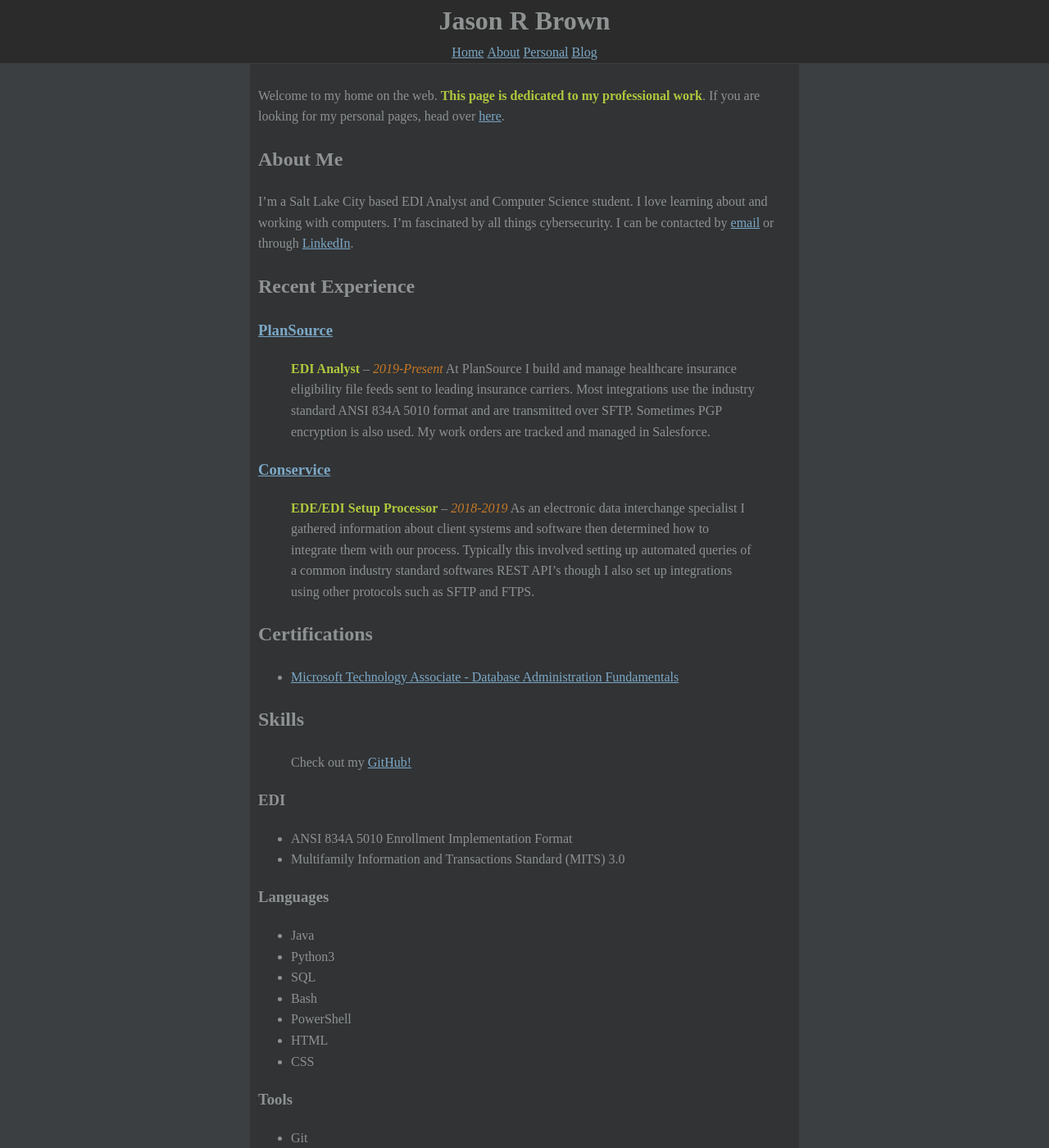
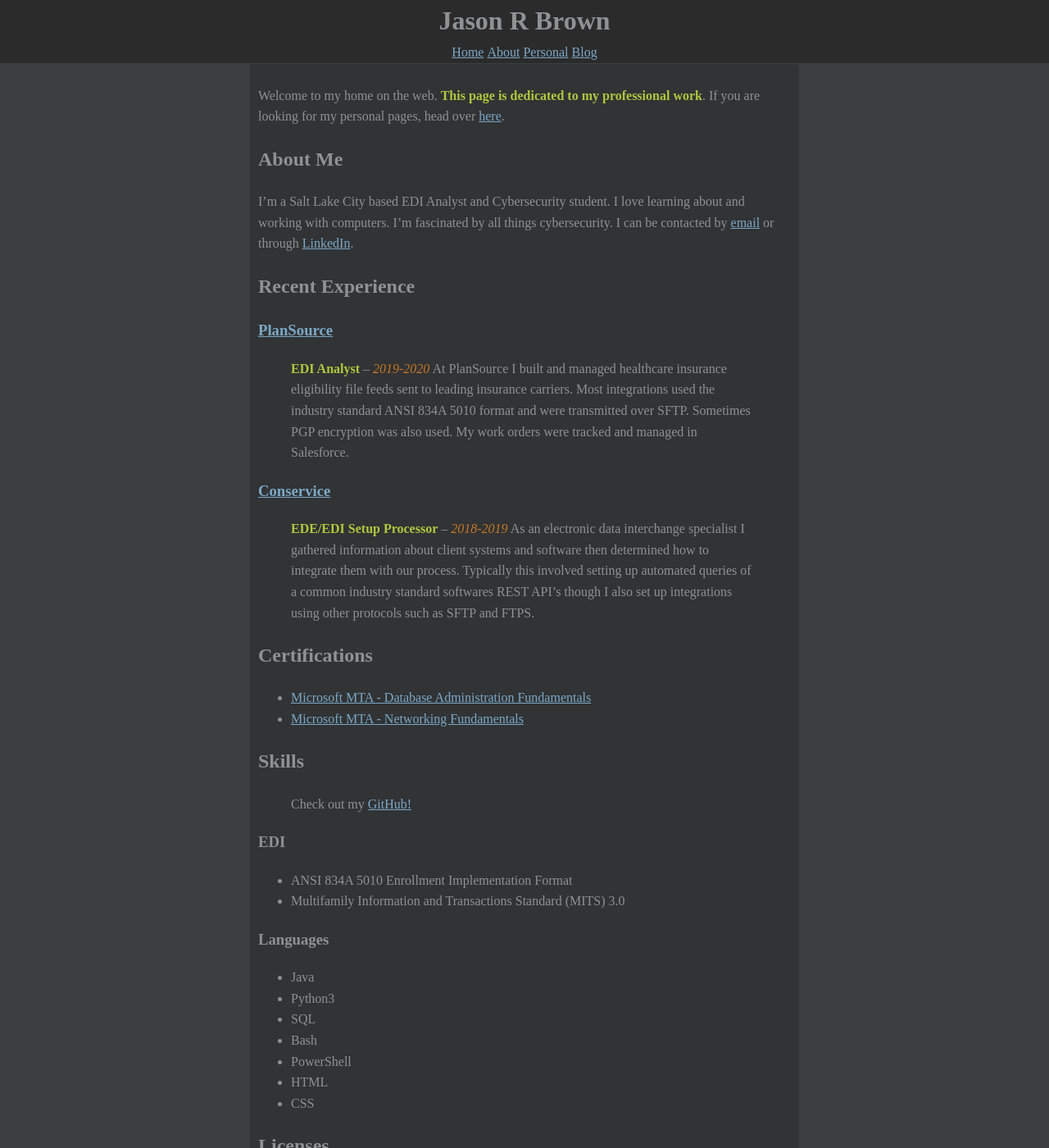
Before and after one commit to noUsernamesLef7/noUsernamesLef7.github.io, a Jekyll site: the page built from index.md, in a window 1280 px wide and 1400 px high. Shown: the whole window at 82% size. Built offline with Jekyll 4.4.1, drawn with Linux system fonts in a browser that asks for light colours; some of the changed text lies outside the part shown.

Commit message:
Update home page.

```diff
--- a/index.md
+++ b/index.md
@@ -8,18 +8,19 @@ title: Jason Brown's Site
 Welcome to my home on the web. **This page is dedicated to my professional work**. If you are looking for my personal pages, head over [here](/personal).
 
 ## About Me
-I'm a Salt Lake City based EDI Analyst and Computer Science student. I love learning about and working with computers. I'm fascinated by all things cybersecurity. I can be contacted by [email](mailto:jason.brown97@protonmail.com) or through [LinkedIn](https://www.linkedin.com/in/jason-brown-a1a964138/).
+I'm a Salt Lake City based EDI Analyst and Cybersecurity student. I love learning about and working with computers. I'm fascinated by all things cybersecurity. I can be contacted by [email](mailto:jason.brown97@protonmail.com) or through [LinkedIn](https://www.linkedin.com/in/jason-brown-a1a964138/).
 
 
 ## Recent Experience
 ### [PlanSource](https://plansource.com)
-> **EDI Analyst** -- *2019-Present* At PlanSource I build and manage healthcare insurance eligibility file feeds sent to leading insurance carriers. Most integrations use the industry standard ANSI 834A 5010 format and are transmitted over SFTP. Sometimes PGP encryption is also used. My work orders are tracked and managed in Salesforce.
+> **EDI Analyst** -- *2019-2020* At PlanSource I built and managed healthcare insurance eligibility file feeds sent to leading insurance carriers. Most integrations used the industry standard ANSI 834A 5010 format and were transmitted over SFTP. Sometimes PGP encryption was also used. My work orders were tracked and managed in Salesforce.
 
 ### [Conservice](https://www.conservice.com)
 > **EDE/EDI Setup Processor** -- *2018-2019* As an electronic data interchange specialist I gathered information about client systems and software then determined how to integrate them with our process. Typically this involved setting up automated queries of a common industry standard softwares REST API's though I also set up integrations using other protocols such as SFTP and FTPS.
 
 ## Certifications
-* [Microsoft Technology Associate - Database Administration Fundamentals](https://www.youracclaim.com/badges/60b6e279-7a98-4b06-8b06-243a697b560f/public_url)
+* [Microsoft MTA - Database Administration Fundamentals](https://www.credly.com/badges/60b6e279-7a98-4b06-8b06-243a697b560f/public_url)
+* [Microsoft MTA - Networking Fundamentals](https://www.credly.com/badges/88ed9237-0a83-4421-a22c-5a3ab1fd839e/public_url)
 
 ## Skills
 > Check out my [GitHub!](https://github.com/noUsernamesLef7)
@@ -37,12 +38,6 @@ I'm a Salt Lake City based EDI Analyst and Computer Science student. I love lear
 * HTML
 * CSS
 
-### Tools
-* Git
-* Gradle
-* Maven
-* Jekyll
-
-### Other
-* FTP/SFTP/FTPS
-* GNU/Linux
+## Licenses
+* Utah Armed Security Officer
+* Utah Unarmed Security Officer
```
